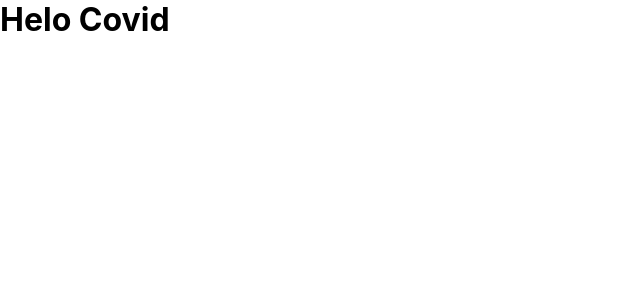
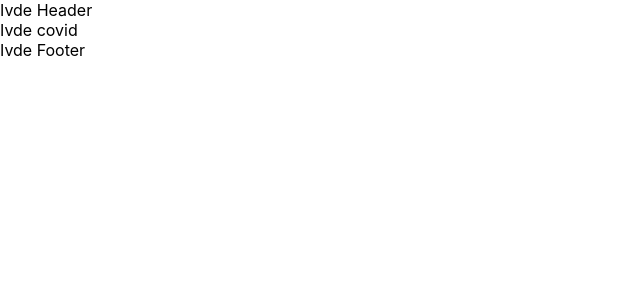
Before and after one commit to Sycoss-Inc/covid-focus-client, a Next.js app: page /covid in a window 1280 px wide. Shown: the top 300 px of the page, without its empty margins (0-640 px from the left). Built offline with nearby package versions, Linux system fonts and the light colour scheme.

Commit message:
Add layout

```diff
--- a/pages/components/footer.component.jsx
+++ b/components/footer.component.jsx
@@ -1,5 +1,5 @@
 import React from "react";
 
 export default function Footer() {
-  return <footer>Footer</footer>;
+  return <footer>Ivde Footer</footer>;
 }
--- a/pages/components/header.component.jsx
+++ b/components/header.component.jsx
@@ -1,5 +1,5 @@
 import React from "react";
 
 export default function Header() {
-  return <div>{/* Header Code */}</div>;
+  return <div>Ivde Header</div>;
 }
--- /dev/null
+++ b/components/layout.component.jsx
@@ -0,0 +1,30 @@
+import React from "react";
+import PropTypes from "prop-types";
+import Head from "next/head";
+import Header from "./header.component";
+import Footer from "./footer.component";
+
+function Layout(props) {
+  return (
+    <>
+      <Head>
+        <title>{props.title}</title>
+        <meta name="description" content="A panchayat covid focus website" />
+        <link rel="icon" href="/favicon.ico" />
+      </Head>
+
+      <Header />
+
+      <main>{props.children}</main>
+
+      <Footer />
+    </>
+  );
+}
+
+Layout.propTypes = {
+  title: PropTypes.string.isRequired,
+  children: PropTypes.node.isRequired,
+};
+
+export default Layout;
--- a/pages/covid.jsx
+++ b/pages/covid.jsx
@@ -1,9 +1,10 @@
 import React from "react";
+import Layout from "../components/layout.component";
 
 export default function covid() {
   return (
-    <div>
-      <h1>Helo Covid</h1>
-    </div>
+    <Layout title="Covid">
+      <div>Ivde covid</div>
+    </Layout>
   );
 }
```
Also changed, not shown: pages/index.jsx (+5 -16 lines).
